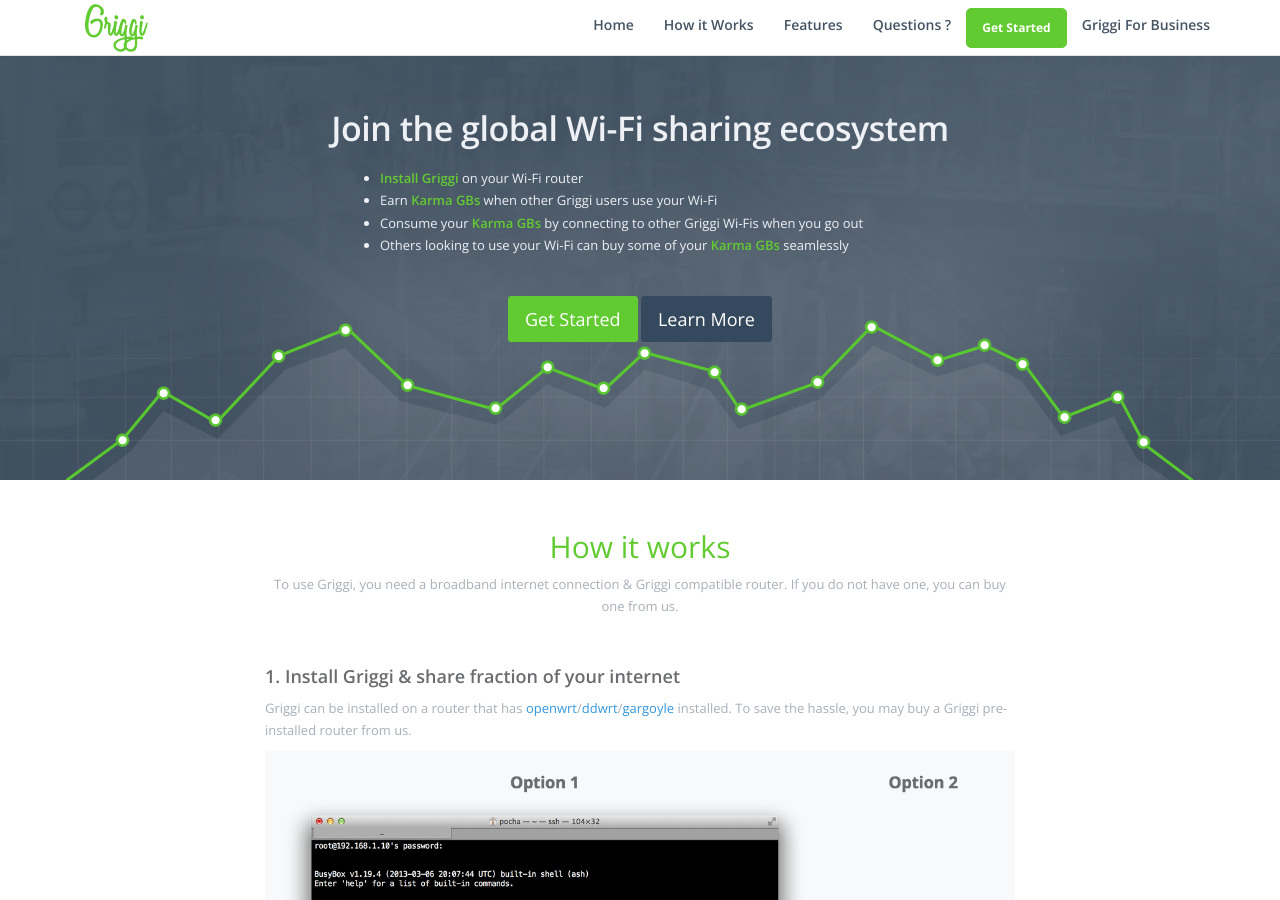
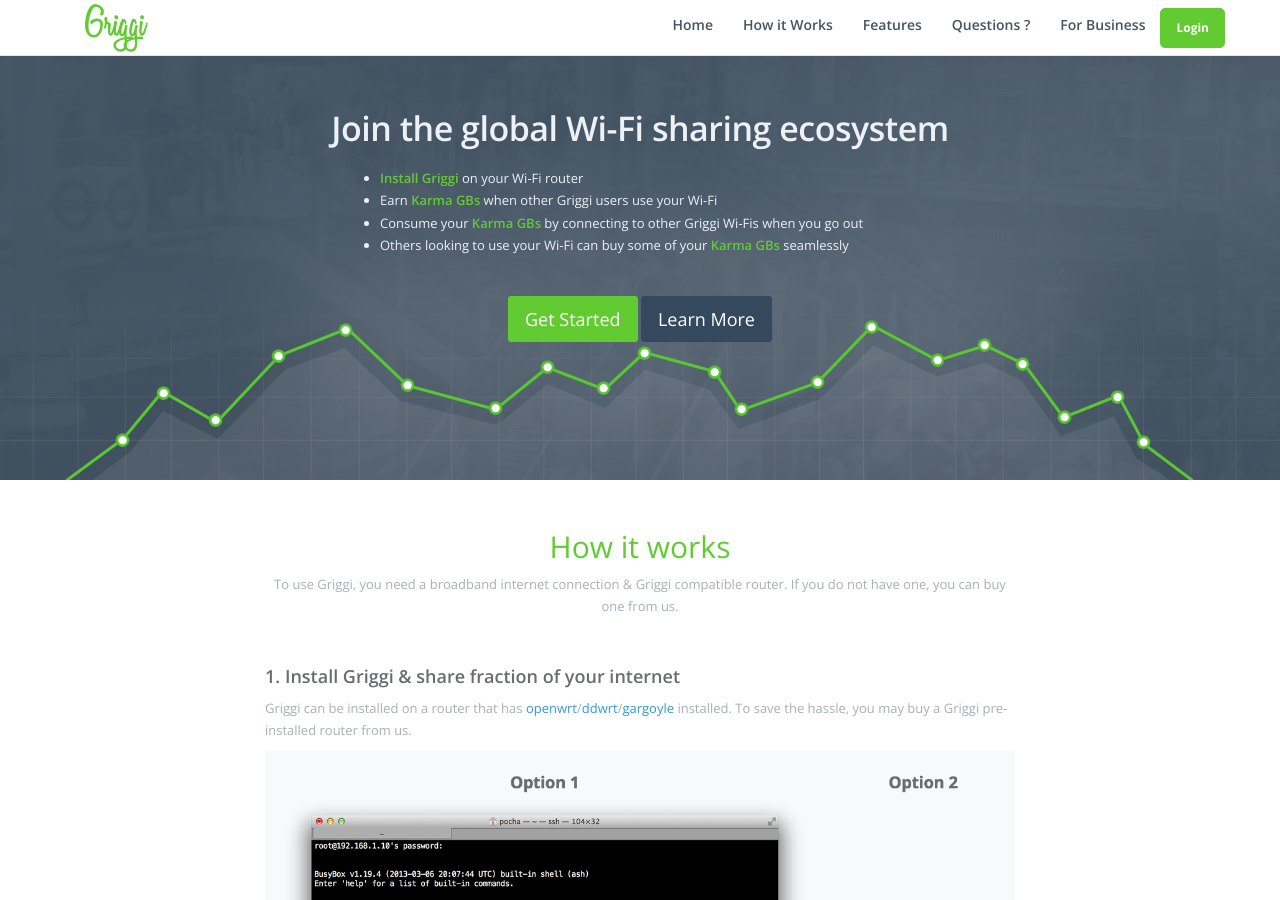
Before and after one commit to aura-website/aura-website.github.io, a Jekyll site: the page index.html, which Jekyll copies as it is, in a window 1280 px wide and 900 px high. Built offline with Jekyll 4.4.1, drawn with Linux system fonts in a browser that asks for light colours; comment, search, counter and statistics services are not loaded.

Commit message:
updated the Get Started link to Login on home page

```diff
--- a/index.html
+++ b/index.html
@@ -62,8 +62,8 @@
                 <li><a class="page-scroll" page-scroll="" href="#how-it-works">How it Works</a></li>
                 <li><a class="page-scroll" page-scroll="" href="#features">Features</a></li>
                 <li><a class="page-scroll" page-scroll="" href="#contact">Questions ?</a></li>
-                <li><button class="btn btn-success navbar-brand get-started" >Get Started</button></li>
-                <li><a href="http://griggi.com/wifi-business-solution-cafe-restaurant-coworking-space/">Griggi For Business</a></li>
+                <li><a href="/wifi-business-solution-cafe-restaurant-coworking-space/">For Business</a></li>
+                <li><a href="http://app.griggi.com" class="btn btn-success navbar-brand get-started" >Login</a></li>
             </ul>
         </div>
     </div>
```
